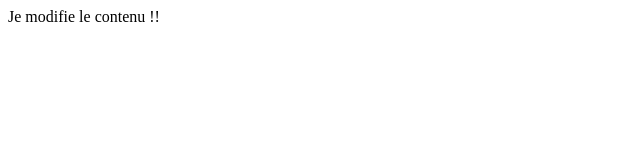
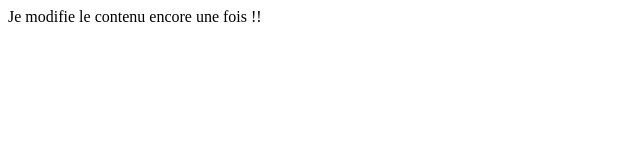
Before and after one commit to antoinelorcyseegne/Web, a plain HTML site: page index.html in a window 1280 px wide. Shown: the whole page, without its empty margins (0-640 px from the left). Drawn offline with Linux system fonts and the light colour scheme.

Commit message:
modif d'index.html
pour tester

```diff
--- a/index.html
+++ b/index.html
@@ -3,6 +3,6 @@
 	<title>Salut !</title>
 </head>
 <body>
-	Je modifie le contenu !!
+	Je modifie le contenu encore une fois !!
 </body>
 </html>
```
